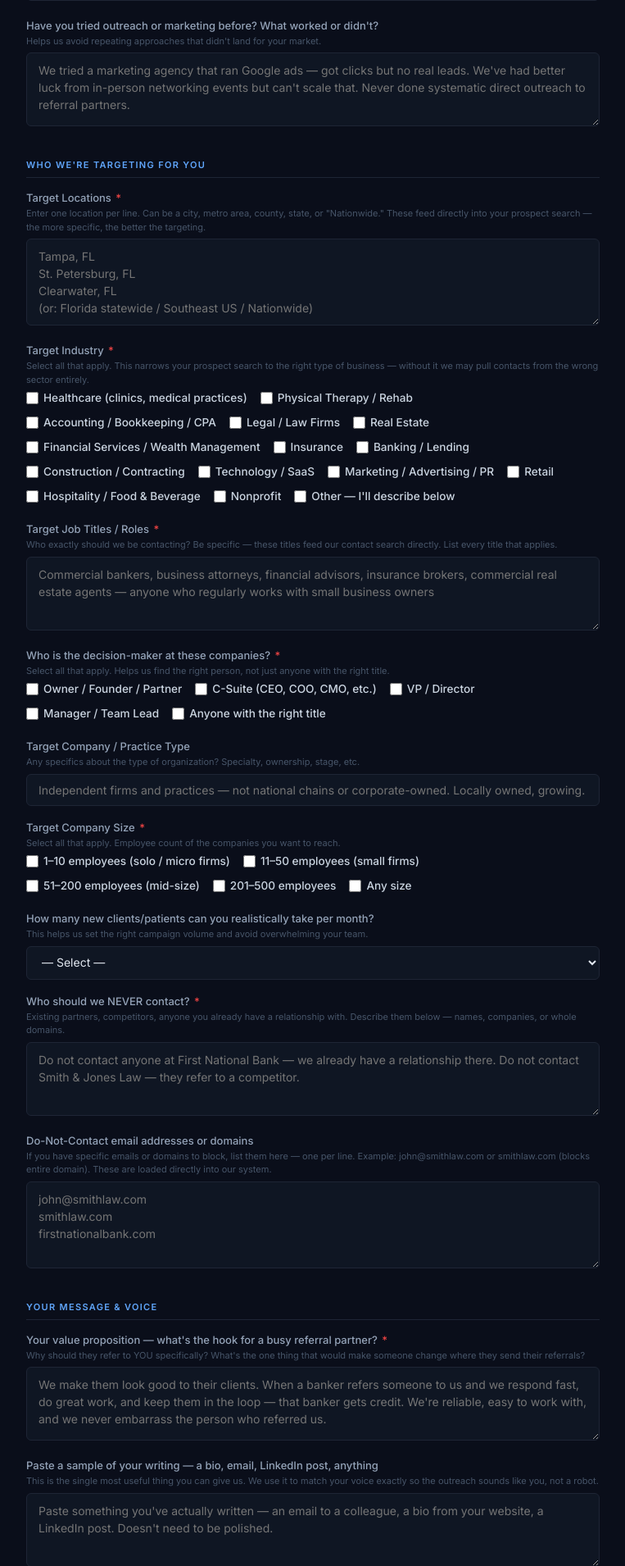
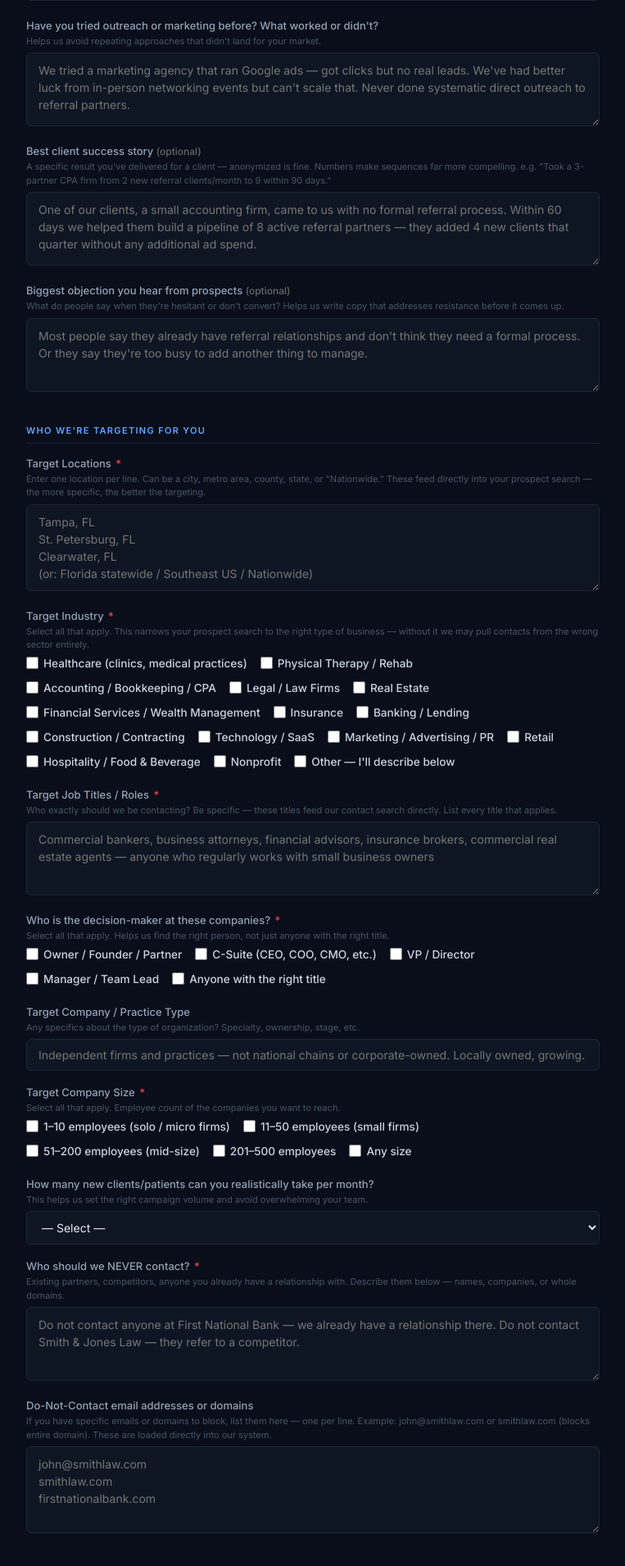
Before and after one commit to BotGob/argusreach-ops, a Flask app: page /intake in a window 1280 px wide. Shown: the part 1390-3300 px from the top of the page at 82% size, without its empty margins (258-1021 px from the left). Run offline with Flask 3, Linux system fonts and the light colour scheme.

Commit message:
feat: optional success story + prospect objection fields in intake — used for sequence copy

```diff
--- a/admin/app.py
+++ b/admin/app.py
@@ -981,6 +981,8 @@ def intake():
             "best_referral_sources":f.get("best_referral_sources","").strip(),
             "prior_outreach":       f.get("prior_outreach","").strip(),
             # Targeting
+            "success_story":        f.get("success_story","").strip(),
+            "prospect_objection":   f.get("prospect_objection","").strip(),
             "target_locations":     f.get("target_locations","").strip(),
             "target_titles":        f.get("target_titles","").strip(),
             "target_company_type":  f.get("target_company_type","").strip(),
@@ -1075,6 +1077,8 @@ def intake_approve(intake_id):
             "_intake_id":            intake_id,
             "_contact_name":         intake.get("contact_name",""),
             "_contact_title":        intake.get("contact_title",""),
+            "_success_story":        intake.get("success_story",""),
+            "_prospect_objection":   intake.get("prospect_objection",""),
             "_target_locations":     intake.get("target_locations",""),
             "_target_titles":        intake.get("target_titles",""),
             "_target_company_type":  intake.get("target_company_type",""),
--- a/admin/templates/intake_form.html
+++ b/admin/templates/intake_form.html
@@ -136,6 +136,18 @@
         <span class="hint">Helps us avoid repeating approaches that didn't land for your market.</span>
       </label>
       <textarea name="prior_outreach" placeholder="We tried a marketing agency that ran Google ads — got clicks but no real leads. We've had better luck from in-person networking events but can't scale that. Never done systematic direct outreach to referral partners."></textarea>
+    </div>
+    <div class="field">
+      <label>Best client success story <span style="color:#666;font-size:0.75rem;">(optional)</span>
+        <span class="hint">A specific result you've delivered for a client — anonymized is fine. Numbers make sequences far more compelling. e.g. "Took a 3-partner CPA firm from 2 new referral clients/month to 9 within 90 days."</span>
+      </label>
+      <textarea name="success_story" placeholder="One of our clients, a small accounting firm, came to us with no formal referral process. Within 60 days we helped them build a pipeline of 8 active referral partners — they added 4 new clients that quarter without any additional ad spend."></textarea>
+    </div>
+    <div class="field">
+      <label>Biggest objection you hear from prospects <span style="color:#666;font-size:0.75rem;">(optional)</span>
+        <span class="hint">What do people say when they're hesitant or don't convert? Helps us write copy that addresses resistance before it comes up.</span>
+      </label>
+      <textarea name="prospect_objection" placeholder="Most people say they already have referral relationships and don't think they need a formal process. Or they say they're too busy to add another thing to manage."></textarea>
     </div>
 
     <!-- ── SECTION 4: WHO WE'RE TARGETING ───────────────────────────── -->
```
